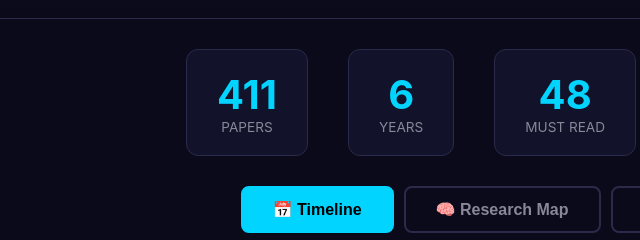
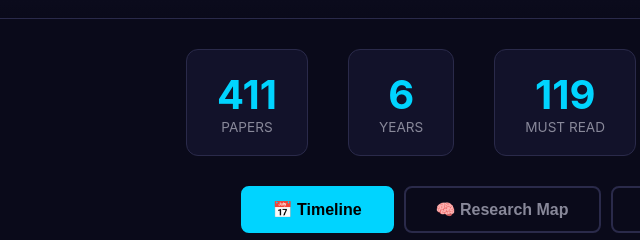
Before and after one commit to purple-ginseng/RoboticsResearch, a plain HTML site: page research_timeline.html in a window 1280 px wide. Shown: the part 223-463 px from the top of the page, 112-752 px from the left. Drawn offline with Linux system fonts and the light colour scheme.

Commit message:
Fix Must Read count in timeline (48 → 119)
Co-Authored-By: Claude Opus 4.5 <noreply@anthropic.com>

```diff
--- a/research_timeline.html
+++ b/research_timeline.html
@@ -358,7 +358,7 @@
             <div class="stat-label">Years</div>
         </div>
         <div class="stat-box">
-            <div class="stat-value">48</div>
+            <div class="stat-value">119</div>
             <div class="stat-label">Must Read</div>
         </div>
         <div class="stat-box">
```
